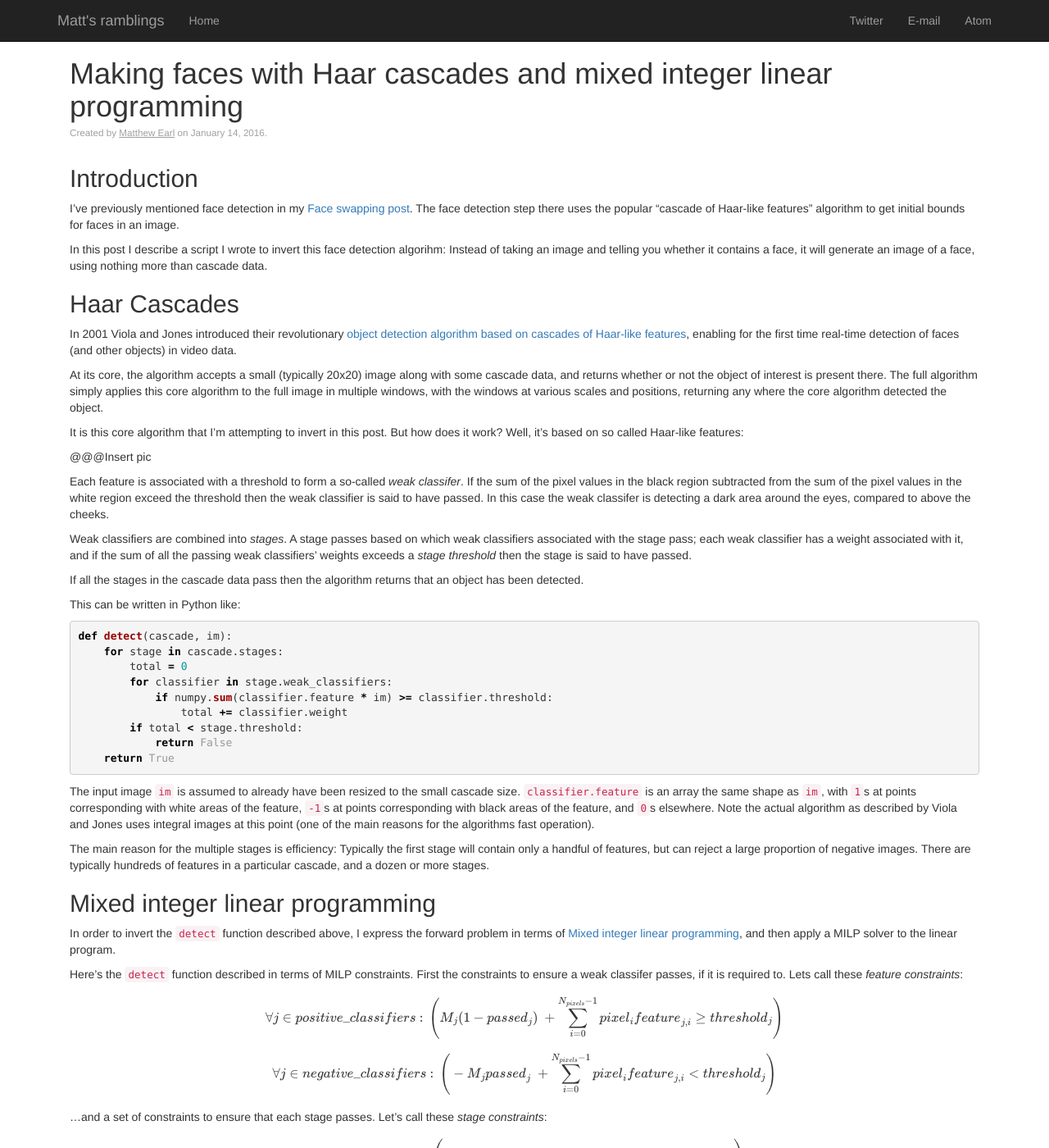
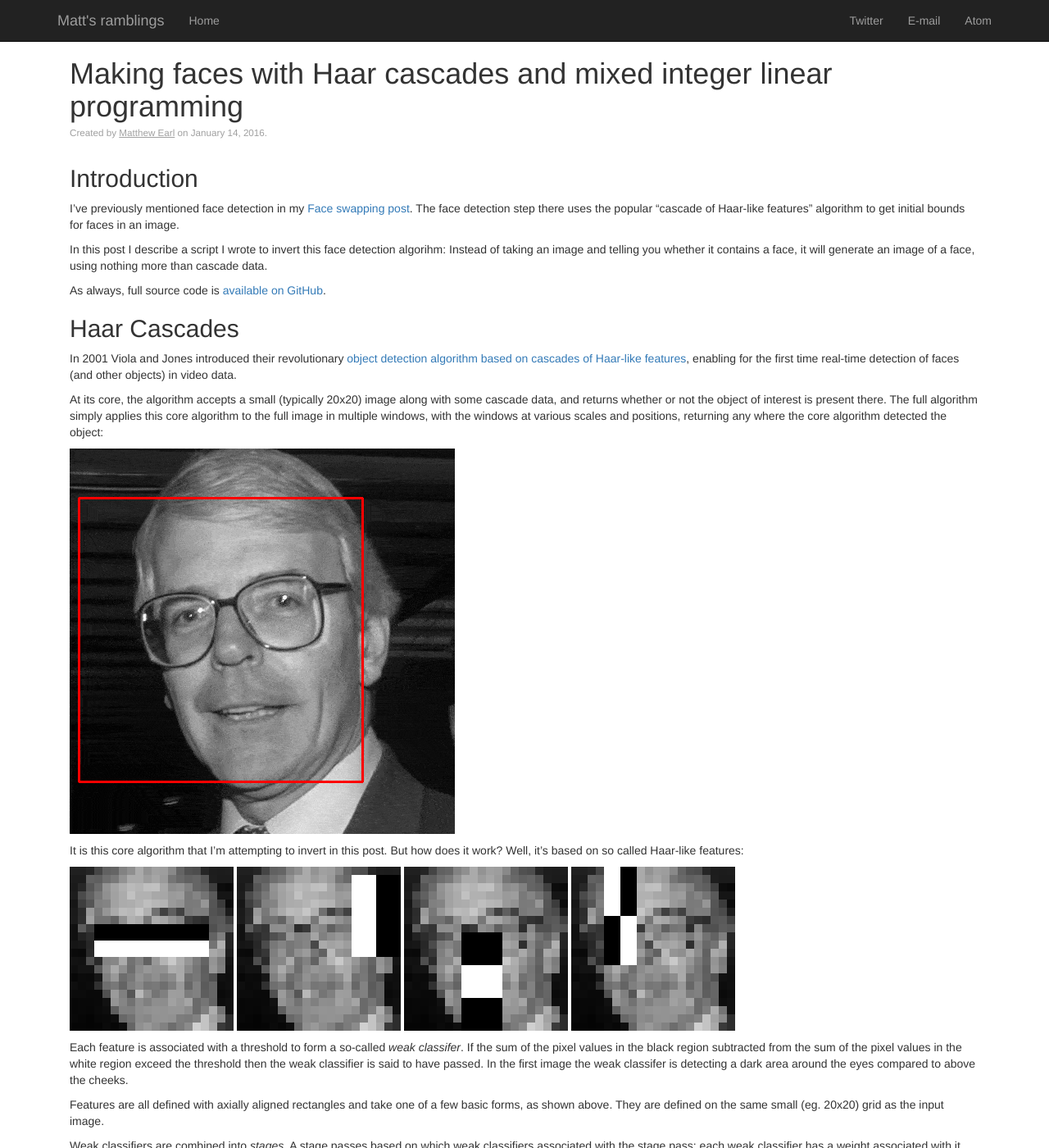
Before and after one commit to matthewearl/matthewearl.github.io, a Jekyll site: the page built from _posts/2016-01-14-inverse-haar.md, in a window 1280 px wide and 1400 px high. Shown: the whole window at 82% size. Built offline with Jekyll 4.4.1, drawn with Linux system fonts in a browser that asks for light colours; nearby versions of some CDN libraries; formulas are drawn with MathJax 3; some of the changed text lies outside the part shown.

Commit message:
inverse haar: Add more images, and make lots of tweaks to the text

```diff
--- a/_posts/2016-01-14-inverse-haar.md
+++ b/_posts/2016-01-14-inverse-haar.md
@@ -1,6 +1,13 @@
 ---
 layout: default
 title: Making faces with Haar cascades and mixed integer linear programming
+thumbimage: /assets/inverse-haar/feature1.png
+excerpt:
+  In 2001 Viola and Jones introduced their successful face (and other object)
+  detection algorithm, based on so-called Haar-like features. This post
+  describes how I used mixed integer linear programming (MILP) and Python to
+  write a script which inverts this algorithm; instead of detecting faces in an
+  input image, it will generate an image of a face.
 noindex: 1
 ---
 
@@ -18,6 +25,9 @@ algorihm: Instead of taking an image and telling you whether it contains a
 face, it will generate an image of a face, using nothing more than cascade
 data.
 
+As always, full source code is [available on GitHub](https://github.com/
+matthewearl/inversehaar).
+
 ## Haar Cascades
 
 In 2001 Viola and Jones introduced their revolutionary [object detection
@@ -30,18 +40,28 @@ At its core, the algorithm accepts a small (typically 20x20) image along with
 some cascade data, and returns whether or not the object of interest is present
 there.  The full algorithm simply applies this core algorithm to the full
 image in multiple windows, with the windows at various scales and positions,
-returning any where the core algorithm detected the object.
+returning any where the core algorithm detected the object:
+
+{% include img.html src="/assets/inverse-haar/major_opt.gif" alt="Header" %}
 
 It is this core algorithm that I'm attempting to invert in this post. But how
 does it work? Well, it's based on so called Haar-like features:
 
-@@@Insert pic
+<img src="/assets/inverse-haar/feature1.png" alt="Feature 1" />
+<img src="/assets/inverse-haar/feature2.png" alt="Feature 2" />
+<img src="/assets/inverse-haar/feature3.png" alt="Feature 3" />
+<img src="/assets/inverse-haar/feature4.png" alt="Feature 4" />
 
 Each feature is associated with a threshold to form a so-called *weak
 classifer*.  If the sum of the pixel values in the black region subtracted
 from the sum of the pixel values in the white region exceed the threshold then
-the weak classifier is said to have passed. In this case the weak classifer is
-detecting a dark area around the eyes, compared to above the cheeks.
+the weak classifier is said to have passed. In the first image the weak
+classifer is detecting a dark area around the eyes compared to above the
+cheeks.
+
+Features are all defined with axially aligned rectangles and take one of a
+few basic forms, as shown above. They are defined on the same small (eg. 20x20)
+grid as the input image.
 
 Weak classifiers are combined into *stages*. A stage passes based on which
 weak classifiers associated with the stage pass; each weak classifier has a
@@ -69,8 +89,8 @@ The input image `im` is assumed to already have been resized to the small
 cascade size.  `classifier.feature` is an array the same shape as `im`, with
 `1`s at points corresponding with white areas of the feature, `-1`s at points
 corresponding with black areas of the feature, and `0`s elsewhere.  Note the
-actual algorithm as described by Viola and Jones uses integral images at this
-point (one of the main reasons for the algorithms fast operation).
+actual algorithm as described by Viola and Jones uses integral images to add up
+pixel values, one of the reasons for the algorithm's fast operation.
 
 The main reason for the multiple stages is efficiency: Typically the first
 stage will contain only a handful of features, but can reject a large
@@ -79,7 +99,7 @@ particular cascade, and a dozen or more stages.
 
 ## Mixed integer linear programming
 
-In order to invert the `detect` function described above, I express the forward
+In order to invert the `detect` function described above, I express the
 problem in terms of [Mixed integer linear programming](https://
 en.wikipedia.org/wiki/Integer_programming), and then apply a MILP solver to the
 linear program.
@@ -153,15 +173,13 @@ there's a solution to the linear program derived from `cascade` where the $$
 I chose to use the [docplex](https://pypi.python.org/pypi/
 docplex?cm_mc_uid=67935383877914501094737&cm_mc_sid_50200000=1452877037) module
 to write the above constraints in Python. With this module constraints can be
-written in the "natural" way, which are then dispatched to [IBM's DoCloud
-Service](https://developer.ibm.com/docloud/) for solving offline. Note DoCloud
+written in a natural way, which are then dispatched to [IBM's DoCloud
+Service](https://developer.ibm.com/docloud/) for solving remotely. Note DoCloud
 requires registration and is not free, although they offer a free month's
-trial which is what I used for this project.
-
-For what it's worth I did initially try solving the problem with the
-[PuLP](https://pypi.python.org/pypi/PuLP) module, with which I had limited
-success either due to the underlying solver being less sophisticated, or
-limitations of my machine.
+trial which is what I used for this project.  I did initially try solving the
+problem with the [PuLP](https://pypi.python.org/pypi/PuLP) module, with which I
+had limited success either due to the underlying solver being less
+sophisticated or limitations of my machine.
 
 As an example, here's how the variables are defined:
 
@@ -224,7 +242,9 @@ This line instructs the solver to stop after an hour and output the best
 solution found so far (if any).
 
 See the [source code](https://github.com/matthewearl/inversehaar) for the full
-details.
+details. Note the code there is a little more complex due to supporting tilted
+features and also because of the format of the cascade data in OpenCV, but the
+essence is the same.
 
 ## Results
 
@@ -239,20 +259,30 @@ which is more convincingly face-like:
 
 {% include img.html src="/assets/inverse-haar/face_max_3600_blurred.png" alt="Face max blurred" %}
 
-And, to test the limits of the detector, lets minimize the stage constraint
+And to test the limits of the detector, lets minimize the stage constraint
 instead of maximising:
 
-{% include img.html src="/assets/inverse-haar/face_min_3600.png" alt="Face min" %}
+<img src="/assets/inverse-haar/face_min_3600.png" alt="Face min" />
+<img src="/assets/inverse-haar/face_min_3600_blurred.png" alt="Face min blurred" />
 
-{% include img.html src="/assets/inverse-haar/face_min_3600_blurred.png" alt="Face min blurred" %}
+Decidedly less face-like, but should still be detected by OpenCV.
 
-Decidedly less face-like!
+Here's the best eye image (based on `haarcascade_eye.xml`)
 
-Here's the best and worst eye image (based on `haarcascade_eye.xml`)
+<img src="/assets/inverse-haar/eye_max_3600.png" alt="Eye max" />
+<img src="/assets/inverse-haar/eye_max_3600_blurred.png" alt="Eye max blurred" />
 
-{% include img.html src="/assets/inverse-haar/eye_max_3600.png" alt="Eye max" %}
+...and the worst:
 
-{% include img.html src="/assets/inverse-haar/eye_max_3600_blurred.png" alt="Eye max blurred" %}
-{% include img.html src="/assets/inverse-haar/eye_min_3600.png" alt="Eye min" %}
+<img src="/assets/inverse-haar/eye_min_3600.png" alt="Eye min" />
+<img src="/assets/inverse-haar/eye_min_3600_blurred.png" alt="Eye min blurred" />
 
-{% include img.html src="/assets/inverse-haar/eye_min_3600_blurred.png" alt="Eye min blurred" %}
+Here's the best profile face image (based on `haarcascade_profileface.xml`):
+
+<img src="/assets/inverse-haar/profileface_max_3600.png" alt="Profile face max" />
+<img src="/assets/inverse-haar/profileface_max_3600_blurred.png" alt="Profile face max blurred" />
+
+...and the worst:
+
+<img src="/assets/inverse-haar/profileface_min_3600.png" alt="Profile face min" />
+<img src="/assets/inverse-haar/profileface_min_3600_blurred.png" alt="Profile face min blurred" />
```
Also changed, not shown: other parts of _posts/2016-01-14-inverse-haar.md (+5 -5 lines), assets/inverse-haar/feature1.png (added), assets/inverse-haar/feature2.png (added), assets/inverse-haar/feature3.png (added), assets/inverse-haar/feature4.png (added), assets/inverse-haar/major_opt.gif (added).
